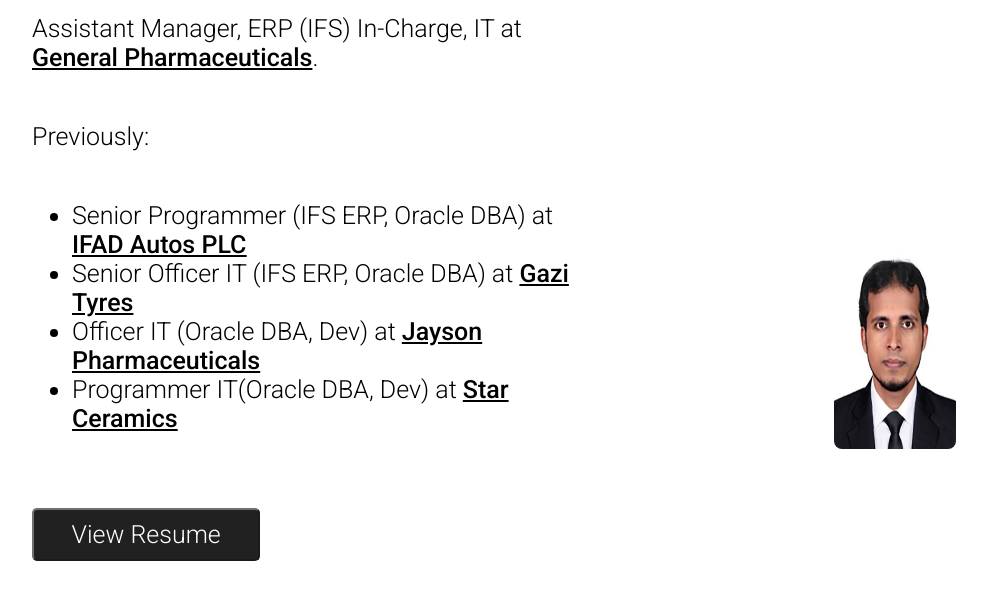
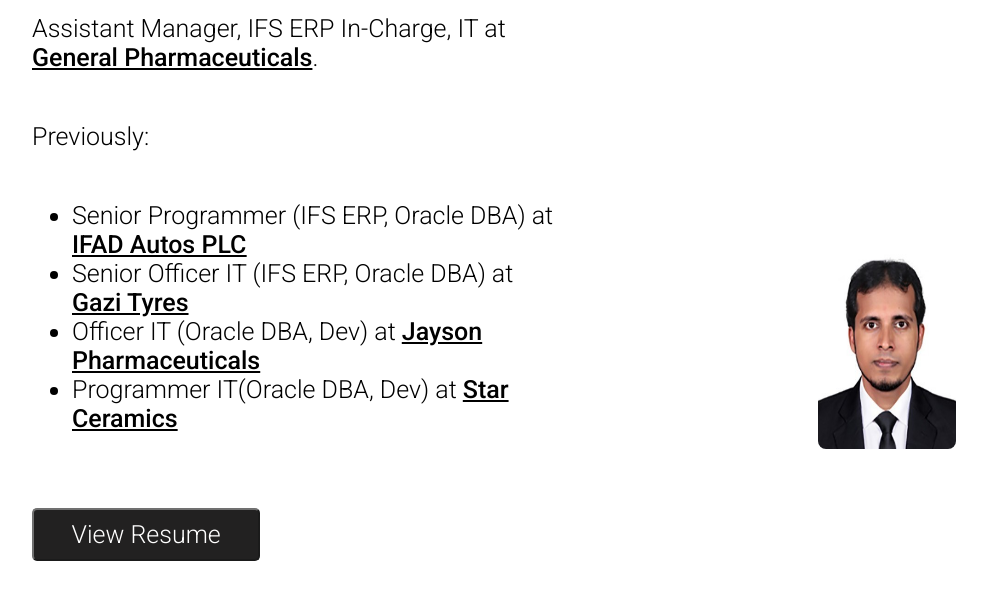
Before and after one commit to abdulquium/abdulquium.github.io, a plain HTML site: page index.html in a window 1280 px wide. Shown: the part 124-727 px from the top of the page, without its empty margins (136-1123 px from the left). Drawn offline with Linux system fonts and the light colour scheme.

Commit message:
Update index.html
Signed-off-by: Md. Quium Hossain <146697509+abdulquium@users.noreply.github.com>

```diff
--- a/index.html
+++ b/index.html
@@ -15,7 +15,7 @@
       <p id="header">Hi. I'm <br><span style="font-weight: 500;">Md. Quium Hossain</span></p>
 
       <div class="aboutInfo">
-        <p>Assistant Manager, ERP (IFS) In-Charge, IT at <a href="https://generalpharma.com/" target="_blank"> <span style="font-weight: 500;">General Pharmaceuticals</span></a>.</p>
+        <p>Assistant Manager, IFS ERP In-Charge, IT at <a href="https://generalpharma.com/" target="_blank"> <span style="font-weight: 500;">General Pharmaceuticals</span></a>.</p>
 
         <p>Previously: </p>
         <ul>
```
